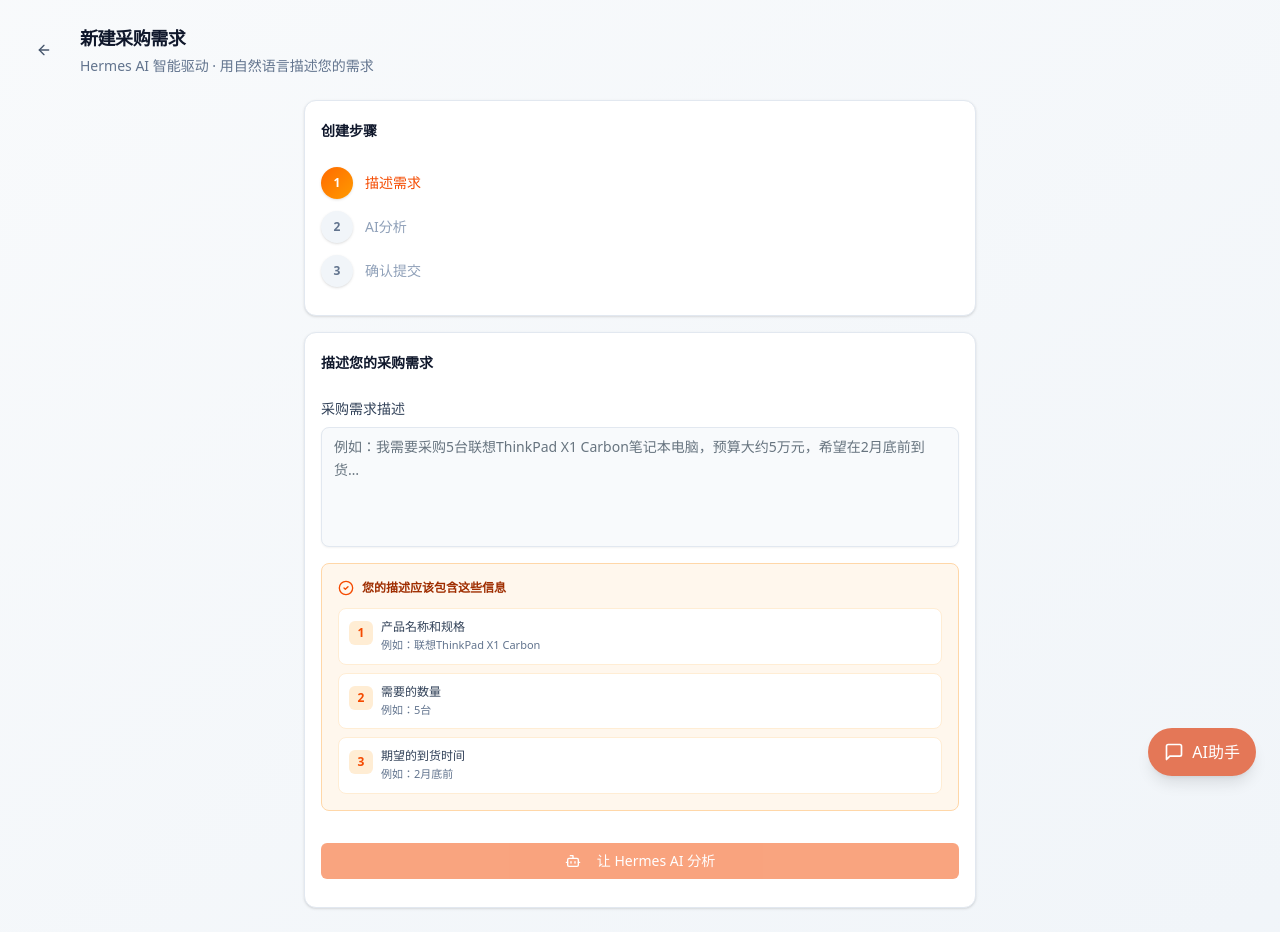
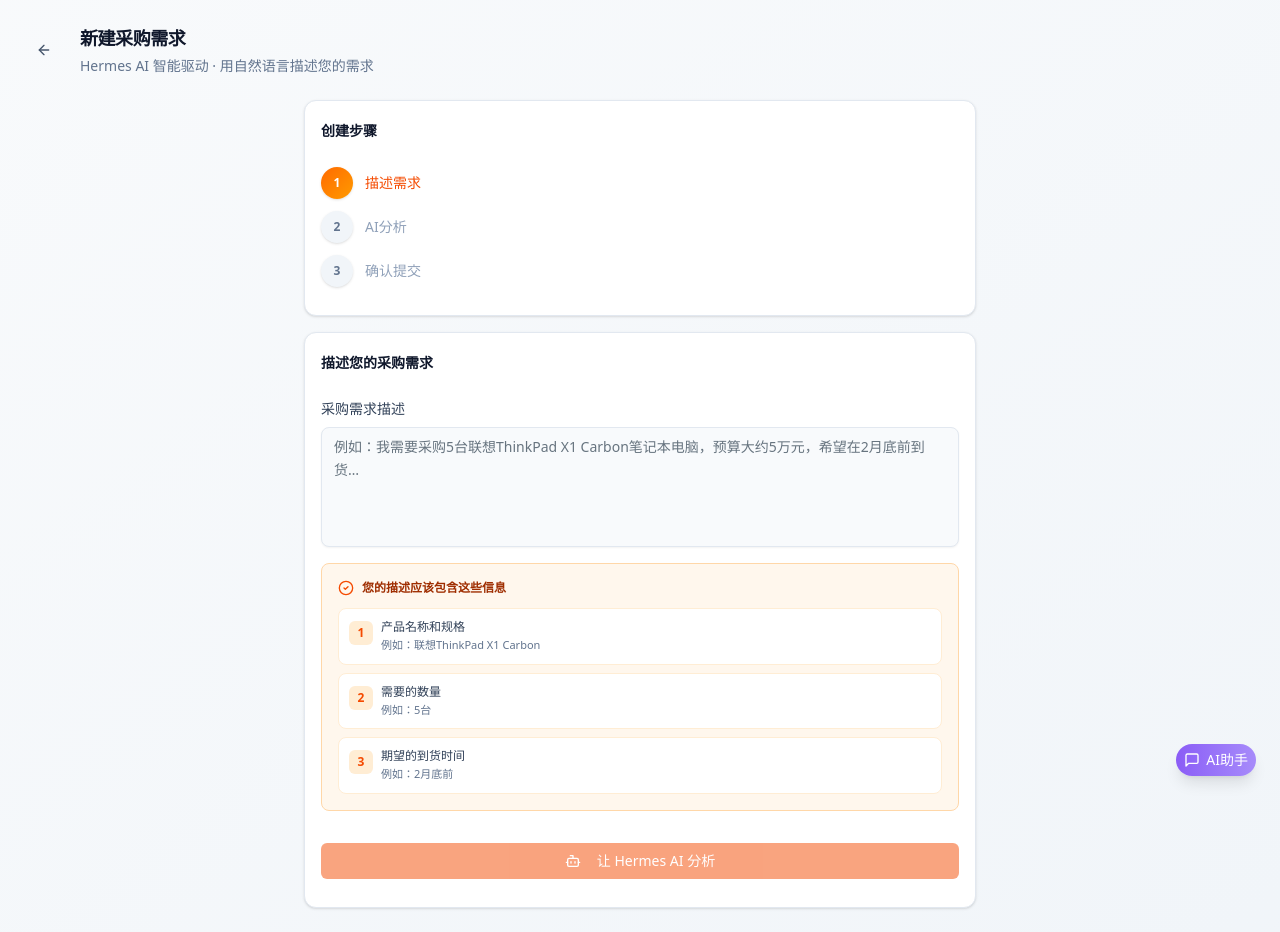
Before and after one commit to rogercwchenhk/leadcom-SRM, a Next.js app: page /requests/new in a window 1280 px wide. Built offline with nearby package versions, Linux system fonts and the light colour scheme.

Commit message:
feat: 优化AI助手气泡按钮样式 - 缩小尺寸并使用紫色渐变
Coze-Commit-Type: user
Coze-User-ID: 2943817032430572
Coze-Conversation-ID: 34918579917314

```diff
--- a/src/components/chat/AIChatWindow.tsx
+++ b/src/components/chat/AIChatWindow.tsx
@@ -152,10 +152,10 @@ export function AIChatWindow() {
     return (
       <button
         onClick={() => setIsOpen(true)}
-        className="fixed bottom-6 right-6 z-50 flex items-center gap-2 rounded-full bg-primary px-4 py-3 text-primary-foreground shadow-lg hover:bg-primary/90 transition-all hover:scale-105"
+        className="fixed bottom-6 right-6 z-50 flex items-center gap-1.5 rounded-full bg-gradient-to-r from-[#8B5CF6] to-[#A78BFA] px-2 py-1.5 text-white shadow-lg hover:from-[#7C3AED] hover:to-[#9333EA] transition-all hover:scale-105"
       >
-        <MessageSquare className="size-5" />
-        <span className="font-medium">AI助手</span>
+        <MessageSquare className="size-4" />
+        <span className="font-medium text-sm">AI助手</span>
       </button>
     );
   }
```
